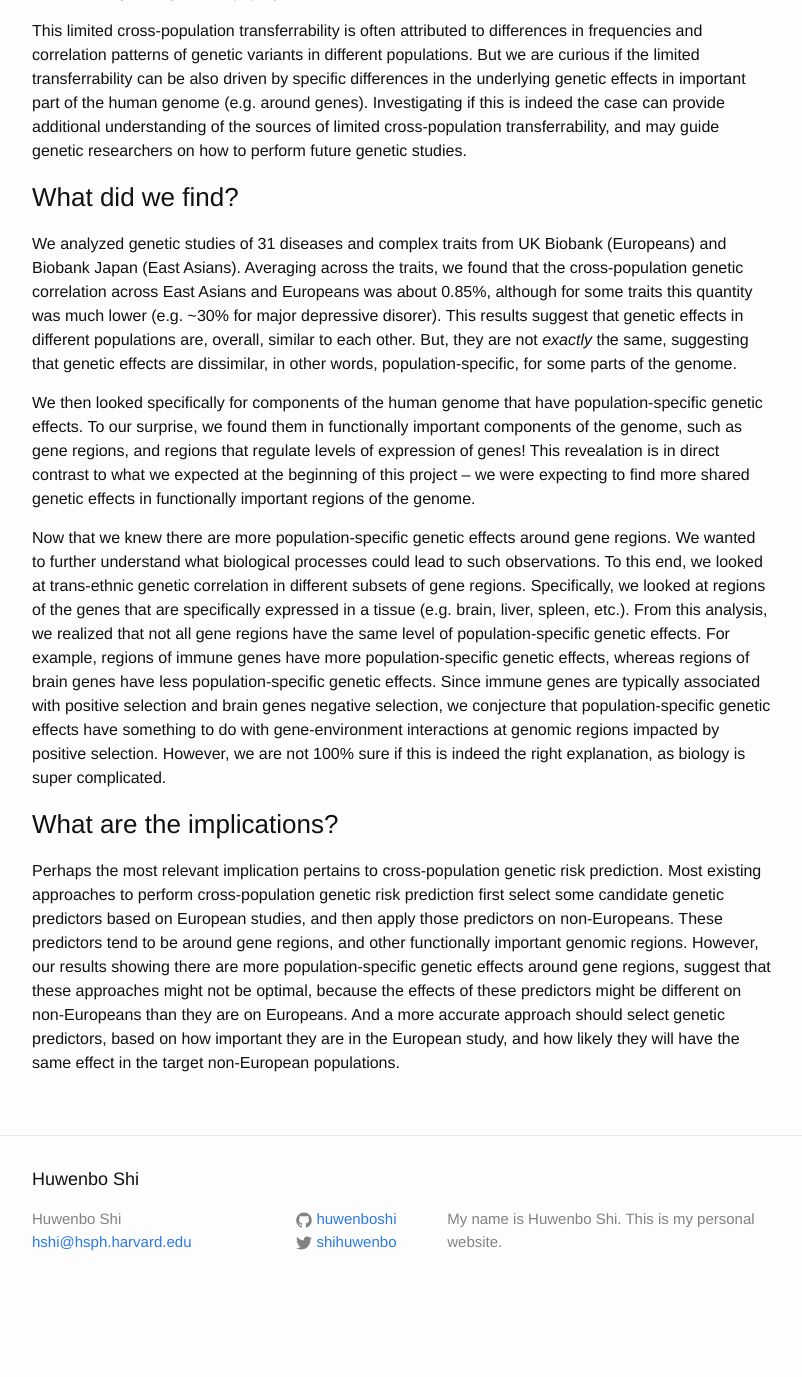
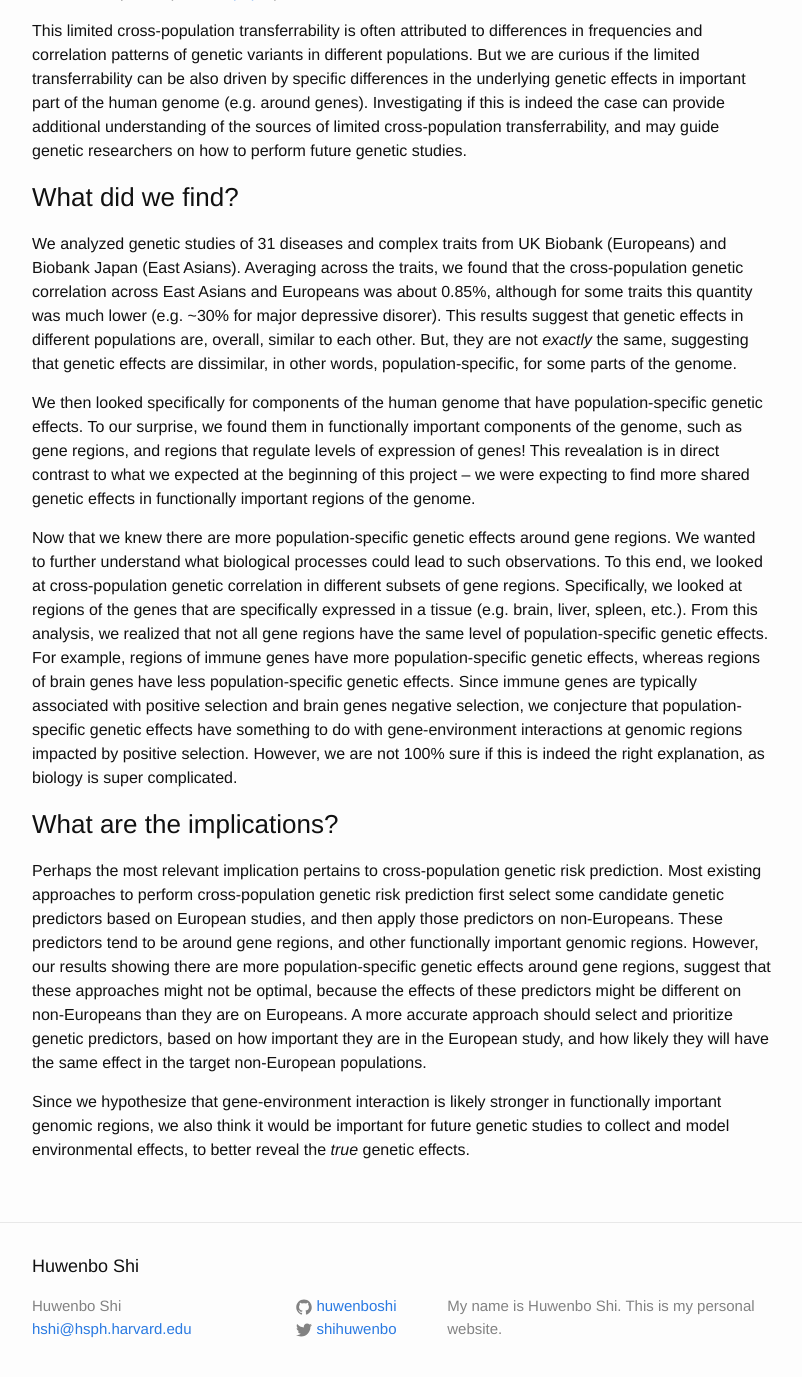
Before and after one commit to huwenboshi/huwenboshi.github.io, a Jekyll site: the page built from _posts/2021-02-21-crosspopfunct.markdown, in a window 1280 px wide and 1400 px high, scrolled down 925 px. Shown: the top 1377 px of the window, without its empty margins (238-1040 px from the left). Built offline with Jekyll 4.4.1, drawn with Linux system fonts in a browser that asks for light colours; before the commit the page ends 2238 px from its top, so only the background shows below that; some of the changed text lies outside the part shown.

Commit message:
updated blog

```diff
--- a/_posts/2021-02-21-crosspopfunct.markdown
+++ b/_posts/2021-02-21-crosspopfunct.markdown
@@ -28,10 +28,10 @@ across the entire genome?
 across populations, compared to the rest of the genome?
 
 The metric we used to assess similarity/dissimilarity in genetic effects
-across populations is called trans-ethnic genetic correlation,
+across populations is called cross-population genetic correlation,
 which,as the name suggests, measures the correlation of genetic
 effects in different populations. We developed a [statistical tool](https://github.com/huwenboshi/s-ldxr) to
-quantify trans-ethnic genetic correlation for the entire genome, and for
+quantify cross-population genetic correlation for the entire genome, and for
 specific components of the human genome, such gene regions, and regions
 that regulates expression of genes, etc.
 
@@ -77,7 +77,7 @@ regions of the genome.
 
 Now that we knew there are more population-specific genetic effects around
 gene regions. We wanted to further understand what biological processes could
-lead to such observations. To this end, we looked at trans-ethnic genetic
+lead to such observations. To this end, we looked at cross-population genetic
 correlation in different subsets of gene regions. Specifically, we looked at
 regions of the genes that are specifically expressed in a tissue (e.g.
 brain, liver, spleen, etc.). From this analysis, we realized that not all
@@ -100,7 +100,12 @@ These predictors tend to be around gene regions, and other functionally
 important genomic regions. However, our results showing there are more
 population-specific genetic effects around gene regions, suggest that these
 approaches might not be optimal, because the effects of these predictors
-might be different on non-Europeans than they are on Europeans. And a more
-accurate approach should select genetic predictors, based on how important
+might be different on non-Europeans than they are on Europeans. A more
+accurate approach should select and prioritize genetic predictors, based on how important
 they are in the European study, and how likely they will have the same effect
 in the target non-European populations.
+
+Since we hypothesize that gene-environment interaction is likely stronger
+in functionally important genomic regions, we also think it would be important
+for future genetic studies to collect and model environmental effects,
+to better reveal the *true* genetic effects.
```
